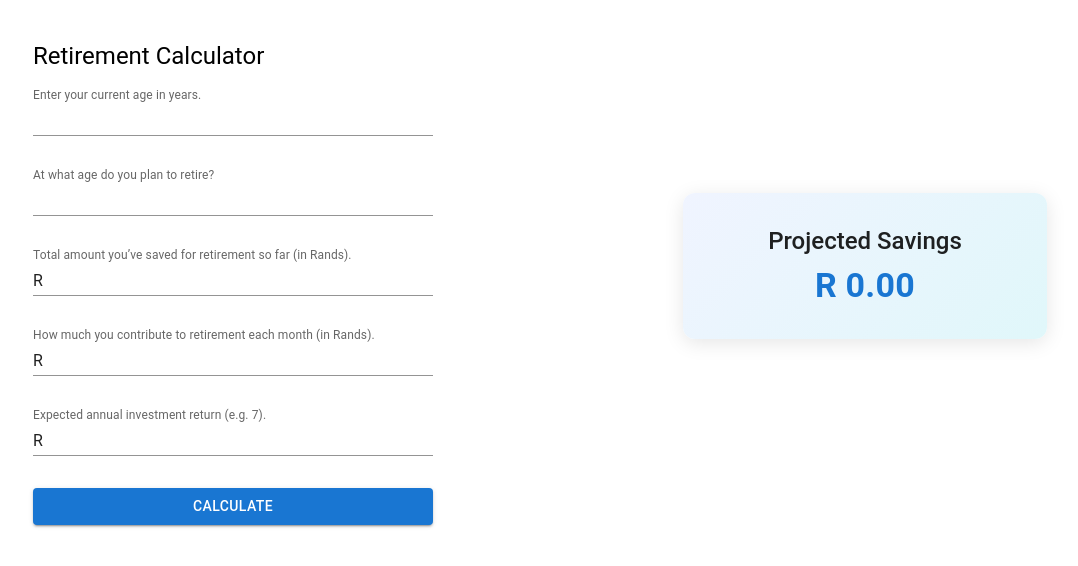
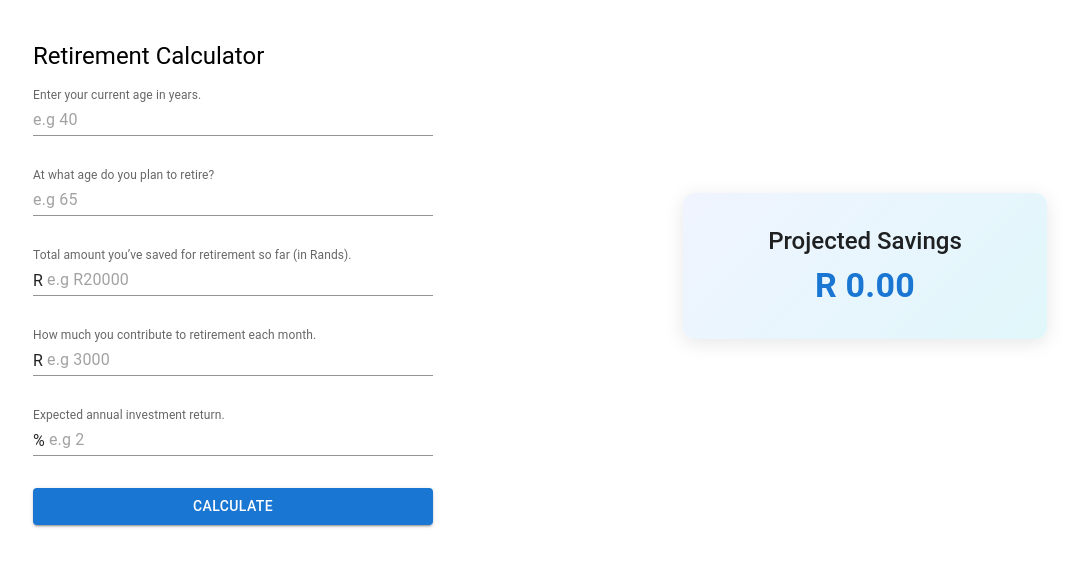
Before and after one commit to BrynWatson/retirement-calculator, a React (Vite) app: page / in a window 1280 px wide. Shown: the top 566 px of the page, without its empty margins (91-1169 px from the left). Built offline with nearby package versions, Linux system fonts and the light colour scheme.

Commit message:
add example placeholders

```diff
--- a/src/features/calculator/components/calculator-form.tsx
+++ b/src/features/calculator/components/calculator-form.tsx
@@ -27,6 +27,7 @@ export const CalculatorForm = ({ onSubmit }: CalculatorProps) => {
             name="currentAge"
             label="Enter your current age in years."
             type="number"
+            placeholder="e.g 40"
             slotProps={{
               htmlInput: { autoComplete: "off" },
               inputLabel: {
@@ -39,6 +40,7 @@ export const CalculatorForm = ({ onSubmit }: CalculatorProps) => {
             name="retirementAge"
             label="At what age do you plan to retire?"
             type="number"
+            placeholder="e.g 65"
             slotProps={{
               htmlInput: { autoComplete: "off" },
               inputLabel: {
@@ -51,6 +53,7 @@ export const CalculatorForm = ({ onSubmit }: CalculatorProps) => {
             name="currentSavings"
             label="Total amount you’ve saved for retirement so far (in Rands)."
             type="number"
+            placeholder="e.g R20000"
             slotProps={{
               htmlInput: { autoComplete: "off" },
               inputLabel: {
@@ -64,8 +67,9 @@ export const CalculatorForm = ({ onSubmit }: CalculatorProps) => {
 
           <Field.Text
             name="monthlyContribution"
-            label="How much you contribute to retirement each month (in Rands)."
+            label="How much you contribute to retirement each month."
             type="number"
+            placeholder="e.g 3000"
             slotProps={{
               htmlInput: { autoComplete: "off" },
               inputLabel: {
@@ -79,15 +83,16 @@ export const CalculatorForm = ({ onSubmit }: CalculatorProps) => {
 
           <Field.Text
             name="annualInterestRate"
-            label="Expected annual investment return (e.g. 7)."
+            label="Expected annual investment return."
             type="number"
+            placeholder="e.g 2"
             slotProps={{
               htmlInput: { autoComplete: "off" },
               inputLabel: {
                 shrink: true,
               },
               input: {
-                startAdornment: <span style={{ marginRight: 4 }}>R</span>,
+                startAdornment: <span style={{ marginRight: 4 }}>%</span>,
               },
             }}
           />
```
